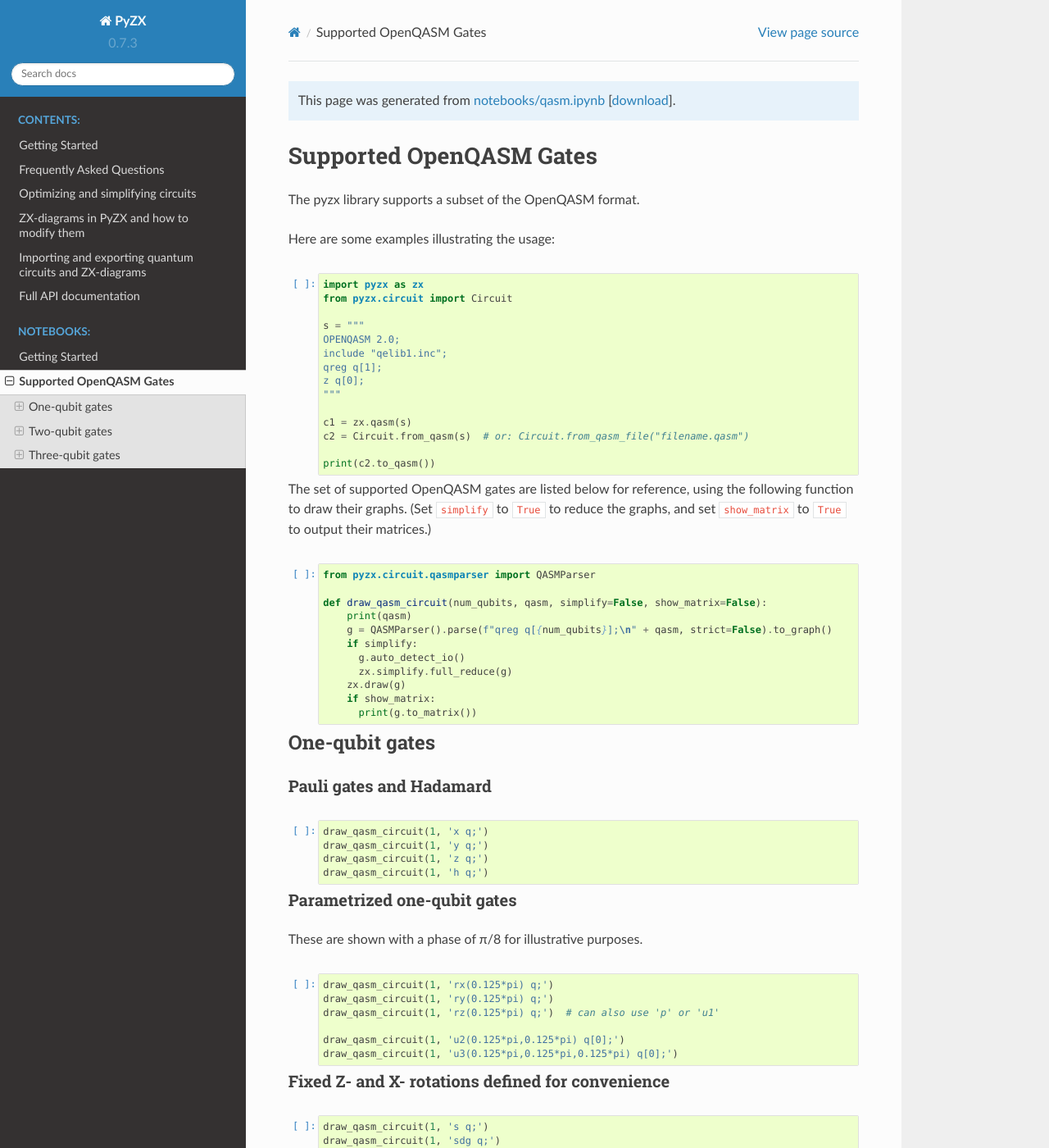
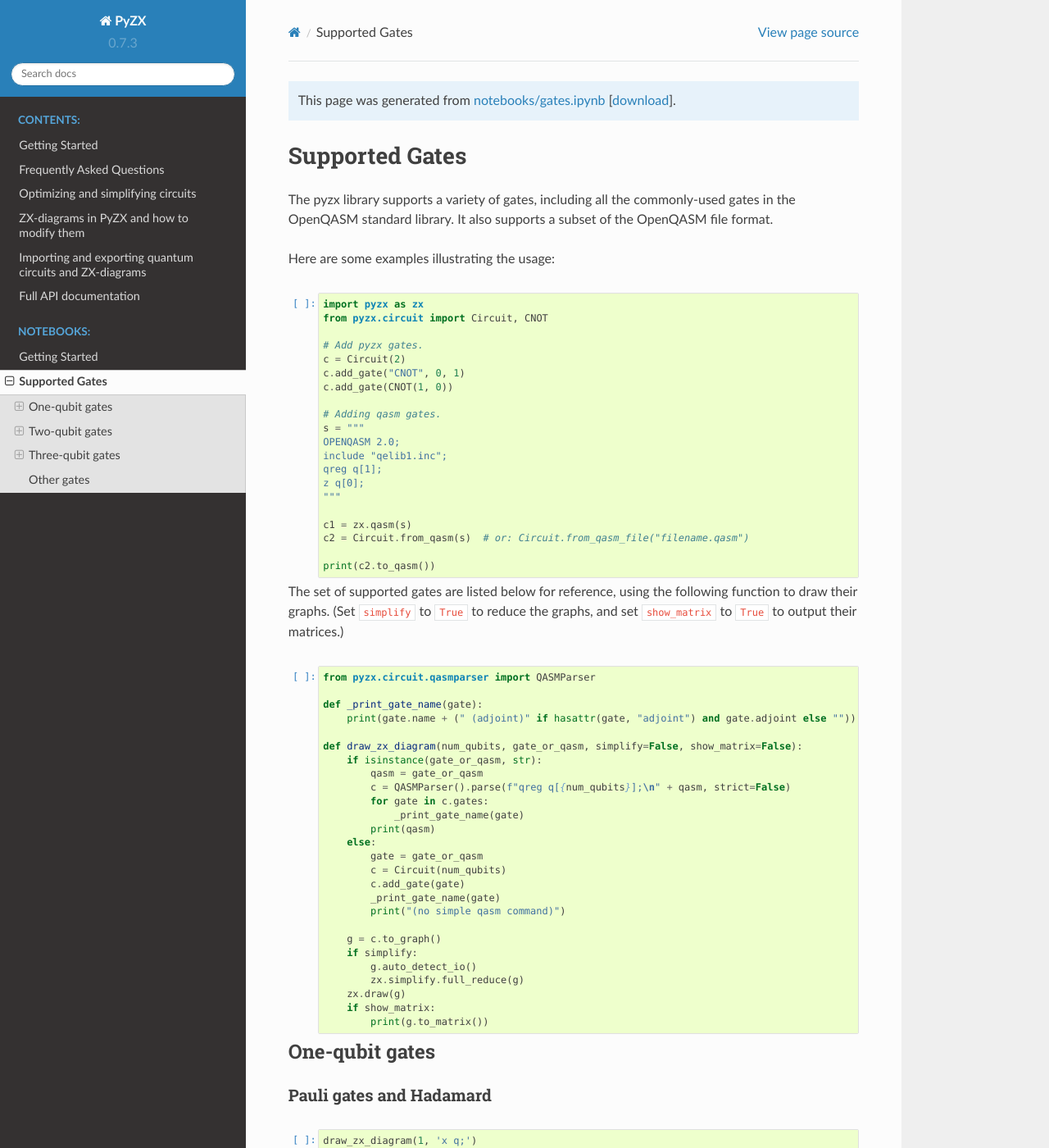
Before and after one commit to zxcalc/pyzx, a Sphinx documentation site: the page built from doc/notebooks/gates.ipynb, in a window 1280 px wide and 1400 px high. Shown: the whole window at 82% size. Built offline with Sphinx 7.4.7 and the Read the Docs theme 2.0.0, drawn with Linux system fonts in a browser that asks for light colours; some of the changed text lies outside the part shown.

Commit message:
Rename qasm notebook to gates and add all supported gates.

```diff
--- a/doc/index.rst
+++ b/doc/index.rst
@@ -21,7 +21,7 @@
    :caption: Notebooks:
 
    notebooks/gettingstarted
-   notebooks/qasm
+   notebooks/gates
 
 Indices and tables
 ==================
--- a/doc/representations.rst
+++ b/doc/representations.rst
@@ -21,7 +21,7 @@
 
 To convert a PyZX circuit to these formats, use :meth:`~pyzx.circuit.Circuit.to_qasm`, :meth:`~pyzx.circuit.Circuit.to_quipper`, :meth:`~pyzx.circuit.Circuit.to_qc`.
 
-PyZX also offers a convenience function to construct a circuit out of a string containing QASM code using either :meth:`~pyzx.circuit.Circuit.from_qasm` or :func:`~pyzx.circuit.qasmparser.qasm`. See the `Supported OpenQASM Gates notebook <notebooks/qasm.ipynb>`_ for more details.
+PyZX also offers a convenience function to construct a circuit out of a string containing QASM code using either :meth:`~pyzx.circuit.Circuit.from_qasm` or :func:`~pyzx.circuit.qasmparser.qasm`. See the `Supported Gates notebook <notebooks/gates.ipynb>`_ for more details.
 
 To convert a Circuit into a PyZX Graph (i.e. a ZX-diagram), call the method :meth:`~pyzx.circuit.Circuit.to_graph`.
 
```
Also changed, not shown: doc/notebooks/gates.ipynb.
